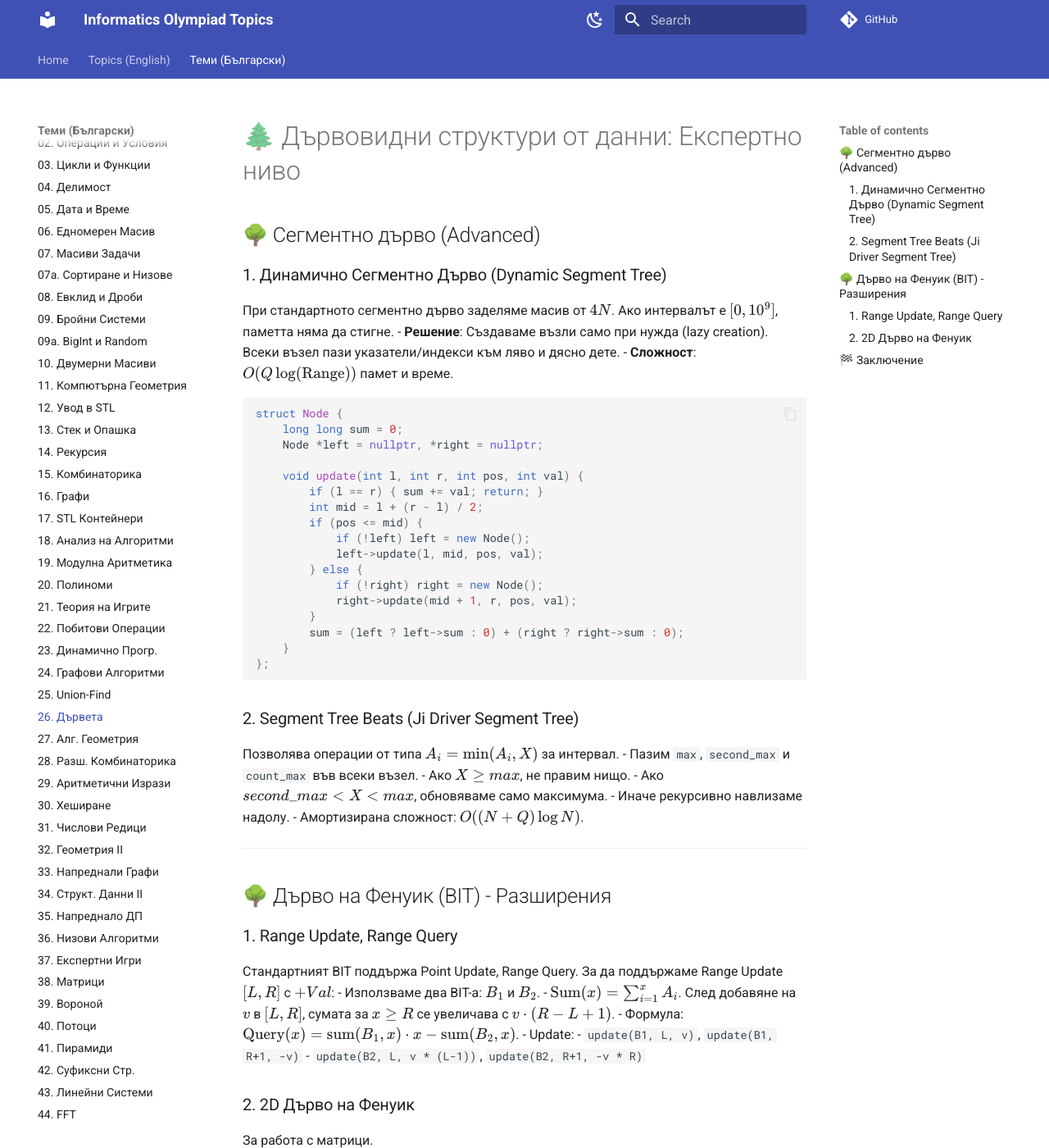
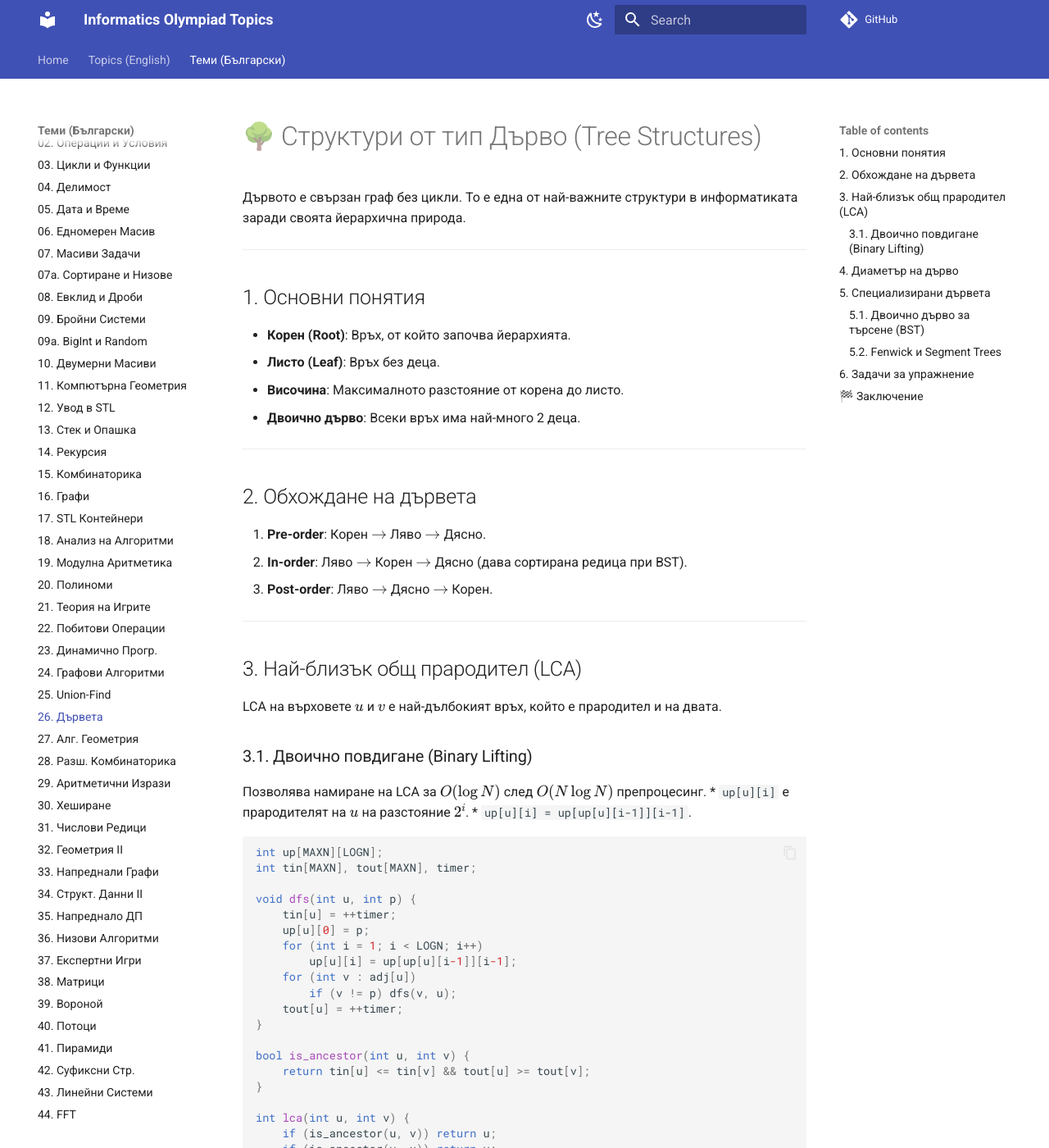
Before and after one commit to KadirYazadzhi/Informatics-Olympiad-Topics, an MkDocs documentation site: the page built from docs/BG/26.md, in a window 1280 px wide and 1400 px high. Shown: the whole window at 82% size. Built offline with MkDocs 1.6.1 and Material for MkDocs 9.7.7, drawn with Linux system fonts in a browser that asks for light colours; comment, search, counter and statistics services are not loaded; some of the changed text lies outside the part shown.

Commit message:
Expand BG/26.md: LCA Binary Lifting, Diameter, and Traversals

````diff
--- a/docs/BG/26.md
+++ b/docs/BG/26.md
@@ -1,67 +1,90 @@
-# 🌲 Дървовидни структури от данни: Експертно ниво
+# 🌳 Структури от тип Дърво (Tree Structures)
 
-## 🌳 Сегментно дърво (Advanced)
-
-### 1. Динамично Сегментно Дърво (Dynamic Segment Tree)
-При стандартното сегментно дърво заделяме масив от $4N$. Ако интервалът е $[0, 10^9]$, паметта няма да стигне.
-- **Решение**: Създаваме възли само при нужда (lazy creation). Всеки възел пази указатели/индекси към ляво и дясно дете.
-- **Сложност**: $O(Q \log (\text{Range}))$ памет и време.
-
-```cpp
-struct Node {
-    long long sum = 0;
-    Node *left = nullptr, *right = nullptr;
-
-    void update(int l, int r, int pos, int val) {
-        if (l == r) { sum += val; return; }
-        int mid = l + (r - l) / 2;
-        if (pos <= mid) {
-            if (!left) left = new Node();
-            left->update(l, mid, pos, val);
-        } else {
-            if (!right) right = new Node();
-            right->update(mid + 1, r, pos, val);
-        }
-        sum = (left ? left->sum : 0) + (right ? right->sum : 0);
-    }
-};
-```
-
-### 2. Segment Tree Beats (Ji Driver Segment Tree)
-Позволява операции от типа $A_i = \min(A_i, X)$ за интервал.
-- Пазим `max`, `second_max` и `count_max` във всеки възел.
-- Ако $X \ge max$, не правим нищо.
-- Ако $second\_max < X < max$, обновяваме само максимума.
-- Иначе рекурсивно навлизаме надолу.
-- Амортизирана сложност: $O((N+Q) \log N)$.
+Дървото е свързан граф без цикли. То е една от най-важните структури в информатиката заради своята йерархична природа.
 
 ---
 
-## 🌳 Дърво на Фенуик (BIT) - Разширения
+## 1. Основни понятия
 
-### 1. Range Update, Range Query
-Стандартният BIT поддържа Point Update, Range Query.
-За да поддържаме Range Update $[L, R]$ с $+Val$:
-- Използваме два BIT-а: $B_1$ и $B_2$.
-- $\text{Sum}(x) = \sum_{i=1}^x A_i$. След добавяне на $v$ в $[L, R]$, сумата за $x \ge R$ се увеличава с $v \cdot (R - L + 1)$.
-- Формула: $\text{Query}(x) = \text{sum}(B_1, x) \cdot x - \text{sum}(B_2, x)$.
-- Update:
-  - `update(B1, L, v)`, `update(B1, R+1, -v)`
-  - `update(B2, L, v * (L-1))`, `update(B2, R+1, -v * R)`
-
-### 2. 2D Дърво на Фенуик
-За работа с матрици.
-```cpp
-void update(int x, int y, int delta) {
-    for (int i = x; i <= N; i += i & -i)
-        for (int j = y; j <= M; j += j & -j)
-            bit[i][j] += delta;
-}
-```
-Сложност: $O(\log N \log M)$.
+*   **Корен (Root)**: Връх, от който започва йерархията.
+*   **Листо (Leaf)**: Връх без деца.
+*   **Височина**: Максималното разстояние от корена до листо.
+*   **Двоично дърво**: Всеки връх има най-много 2 деца.
 
 ---
 
+## 2. Обхождане на дървета
+
+1.  **Pre-order**: Корен $\to$ Ляво $\to$ Дясно.
+2.  **In-order**: Ляво $\to$ Корен $\to$ Дясно (дава сортирана редица при BST).
+3.  **Post-order**: Ляво $\to$ Дясно $\to$ Корен.
+
+---
+
+## 3. Най-близък общ прародител (LCA)
+
+LCA на върховете $u$ и $v$ е най-дълбокият връх, който е прародител и на двата.
+
+### 3.1. Двоично повдигане (Binary Lifting)
+Позволява намиране на LCA за $O(\log N)$ след $O(N \log N)$ препроцесинг.
+*   `up[u][i]` е прародителят на $u$ на разстояние $2^i$.
+*   `up[u][i] = up[up[u][i-1]][i-1]`.
+
+```cpp
+int up[MAXN][LOGN];
+int tin[MAXN], tout[MAXN], timer;
+
+void dfs(int u, int p) {
+    tin[u] = ++timer;
+    up[u][0] = p;
+    for (int i = 1; i < LOGN; i++)
+        up[u][i] = up[up[u][i-1]][i-1];
+    for (int v : adj[u])
+        if (v != p) dfs(v, u);
+    tout[u] = ++timer;
+}
+
+bool is_ancestor(int u, int v) {
+    return tin[u] <= tin[v] && tout[u] >= tout[v];
+}
+
+int lca(int u, int v) {
+    if (is_ancestor(u, v)) return u;
+    if (is_ancestor(v, u)) return v;
+    for (int i = LOGN - 1; i >= 0; i--)
+        if (!is_ancestor(up[u][i], v))
+            u = up[u][i];
+    return up[u][0];
+}
+```
+
+---
+
+## 4. Диаметър на дърво
+
+Най-дългият път между два върха в дървото.
+**Алгоритъм с две DFS**:
+1.  Пускаме DFS от произволен връх $X$, за да намерим най-далечния връх $Y$.
+2.  Пускаме втори DFS от $Y$, за да намерим най-далечния от него връх $Z$.
+3.  Разстоянието между $Y$ и $Z$ е диаметърът.
+
+---
+
+## 5. Специализирани дървета
+
+### 5.1. Двоично дърво за търсене (BST)
+Поддържа елементите сортирани. Всяко ляво дете е по-малко от корена, а всяко дясно – по-голямо.
+
+### 5.2. Fenwick и Segment Trees
+(Виж Тема 34).
+
+---
+
+## 6. Задачи за упражнение
+1.  **CSES Tree Diameter**: Намиране на диаметъра.
+2.  **CSES Company Queries II**: Намиране на LCA.
+3.  **Codeforces 191C**: Fools and Roads (LCA + Difference Array върху дърво).
+4.  **UVa 112**: Tree Summing.
+
 ## 🏁 Заключение
-
-Динамичните дървета са ключови при "огромни" координати. Segment Tree Beats е сравнително нова и мощна техника, която позволява решаването на задачи, които преди се считаха за нерешими без sqrt-decompositon.
+Дърветата позволяват много операции да бъдат изпълнени за логаритмично време. Разбирането на LCA и динамичното програмиране върху дървета (Topic 35) е критично за напреднали състезатели.
````
